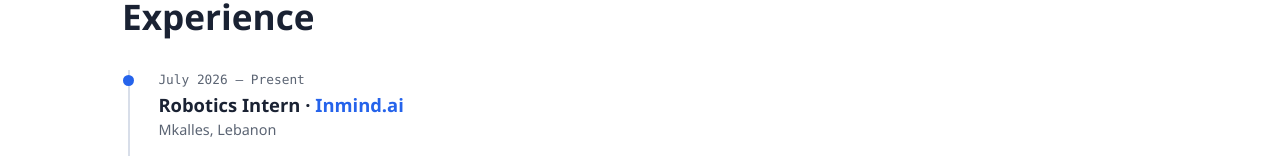
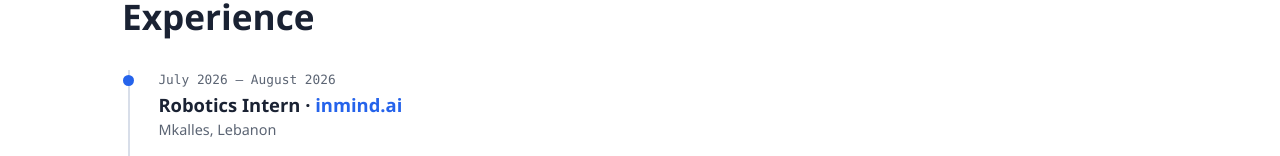
Before and after one commit to JamesJMakhlouf/Portfolio, a React (Vite) app: page / in a window 1280 px wide. Shown: the part 784-940 px from the top of the page. Built offline with nearby package versions, Linux system fonts and the light colour scheme.

Commit message:
Fix inmind casing and internship dates; add covers for cup guessing and pendulum

```diff
--- a/src/data/portfolio.ts
+++ b/src/data/portfolio.ts
@@ -127,10 +127,10 @@ export const portfolio: PortfolioData = {
   experience: [
     {
       role: 'Robotics Intern',
-      company: 'Inmind.ai',
+      company: 'inmind.ai',
       location: 'Mkalles, Lebanon',
       start: 'July 2026',
-      end: 'Present',
+      end: 'August 2026',
       highlights: [
         'Developed and executed SLAM simulation pipelines in Dockerized ROS 2 environments.',
         'Built and debugged multi-node ROS 2 packages integrating driver, filter, and logger nodes for real-time processing.',
@@ -415,6 +415,8 @@ export const portfolio: PortfolioData = {
         'Self-contained game loop with win detection and restart.',
       ],
       tags: ['Raspberry Pi', 'Python', 'Computer Vision'],
+      cover: 'cup-guessing/WhatsApp Image 2026-08-17 at 10.38.35 AM.jpeg',
+      coverAlt: 'Cup guessing game hardware setup',
       media: [
         {
           type: 'image',
@@ -450,6 +452,8 @@ export const portfolio: PortfolioData = {
         'Implemented entirely in MATLAB/Simulink.',
       ],
       tags: ['MATLAB/Simulink'],
+      cover: 'inverted-pendulum/WhatsApp Image 2026-08-17 at 10.39.18 AM.jpeg',
+      coverAlt: 'Inverted pendulum hardware setup',
       media: [
         {
           type: 'video',
```
